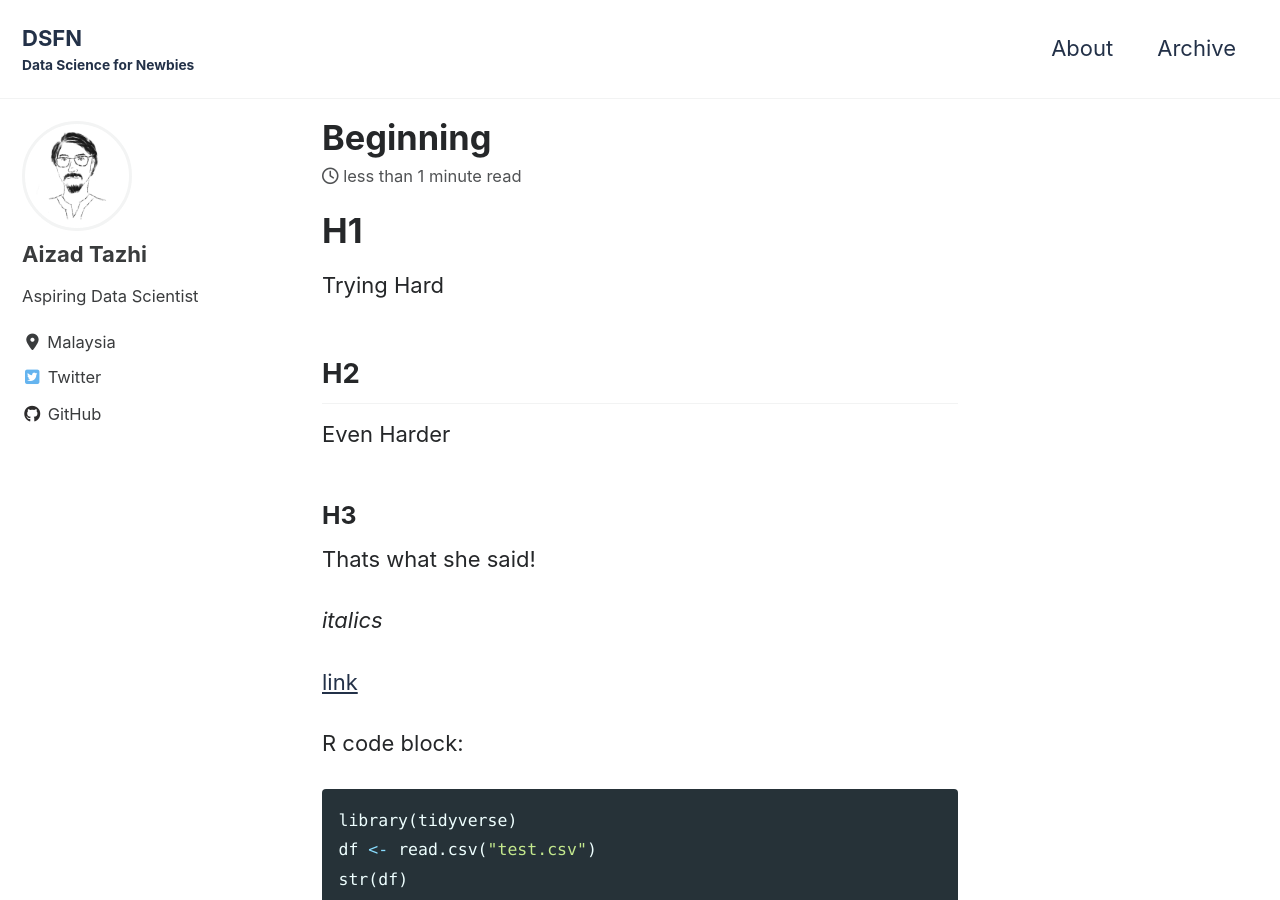
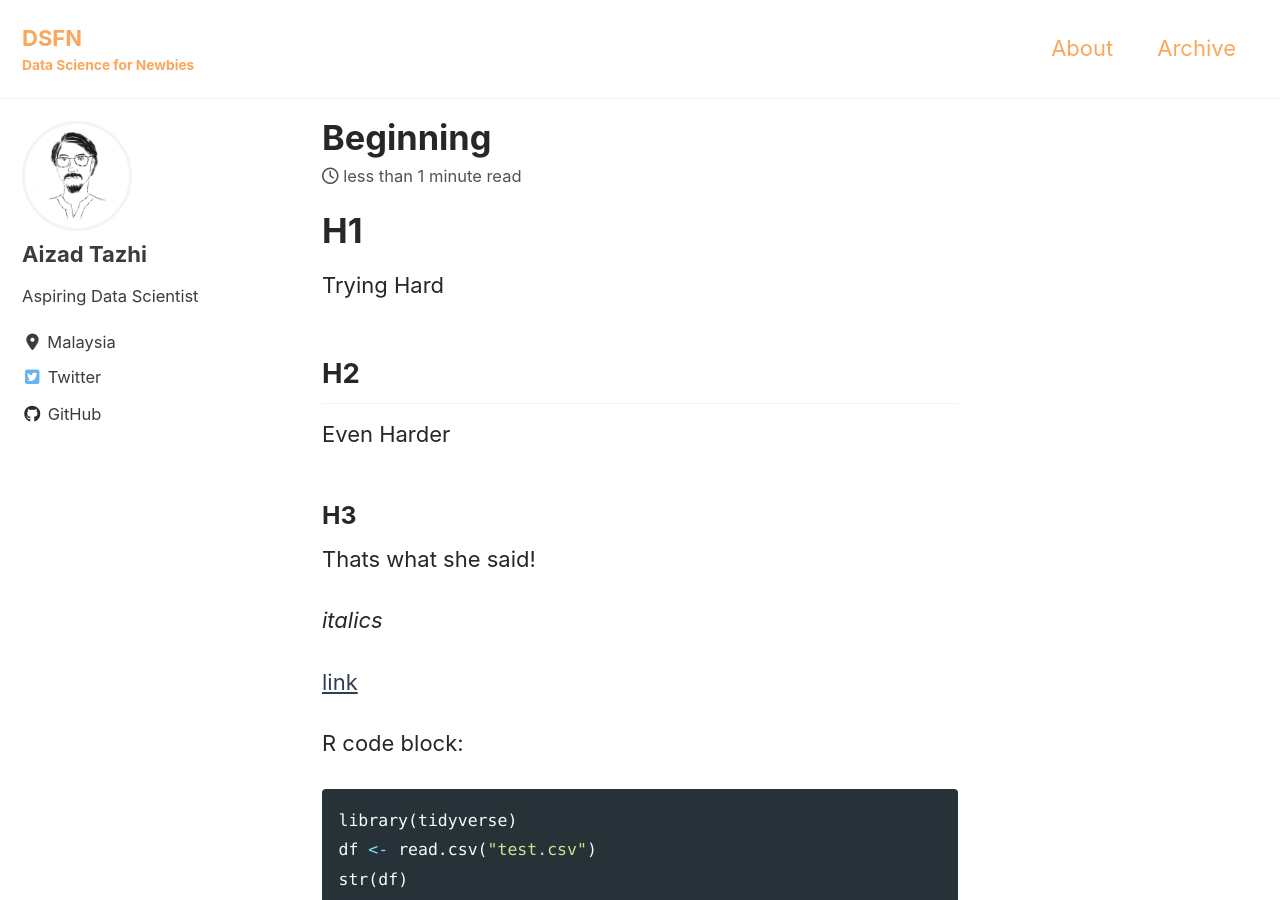
Before and after one commit to aizad1125/aizad1125.github.io, a Jekyll site: the page built from _posts/2020-05-07-beginning.md, in a window 1280 px wide and 900 px high. Built offline with Jekyll 4.4.1, drawn with Linux system fonts in a browser that asks for light colours; cached includes are drawn as plain includes; nearby versions of some CDN libraries.

Commit message:
update css

```diff
--- a/_sass/minimal-mistakes/_variables.scss
+++ b/_sass/minimal-mistakes/_variables.scss
@@ -112,10 +112,10 @@
 $xing-color: #006567 !default;
 
 /* links */
-$link-color: mix(#233148, $info-color, 20%) !default;
+$link-color: mix(#6f777d, $info-color, 20%) !default;
 $link-color-hover: mix(#FAA75B, $link-color, 25%) !default;
 $link-color-visited: mix(#FAA75B, $link-color, 15%) !default;
-$masthead-link-color: $primary-color !default;
+$masthead-link-color: #FAA75B !default;
 $masthead-link-color-hover: mix(#FAA75B, $primary-color, 75%) !default;
 $navicon-link-color-hover: mix(#FAA75B, $primary-color, 75%) !default;
 
```
